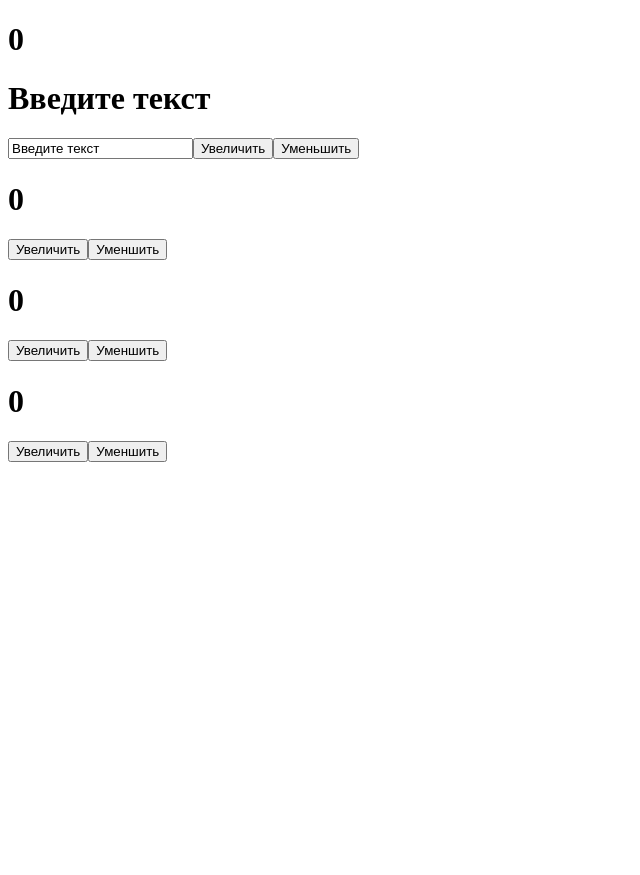
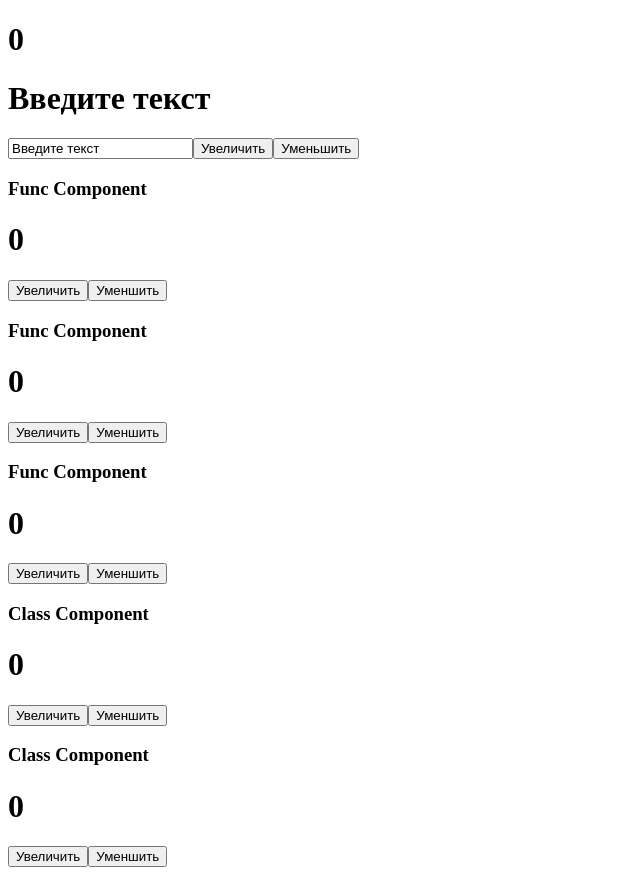
Before and after one commit to RainbowEclipsee/react-new-app, a React (Create React App) app: page / in a window 1280 px wide. Shown: the whole page, without its empty margins (0-640 px from the left). Before the commit the page ends 800 px from the top, so only its background shows below. Built offline with nearby package versions, Linux system fonts and the light colour scheme.

Commit message:
testClassComponent

```diff
--- a/src/App.js
+++ b/src/App.js
@@ -1,4 +1,5 @@
 import React, { useState } from 'react'
+import ClassCounter from './components/ClassCounter'
 import Counter from './components/Counter'
 
 function App() {
@@ -27,6 +28,8 @@
       <Counter />
       <Counter />
       <Counter />
+      <ClassCounter />
+      <ClassCounter />
     </div>
   )
 }
--- /dev/null
+++ b/src/components/ClassCounter.jsx
@@ -0,0 +1,32 @@
+import React from 'react'
+
+class ClassCounter extends React.Component {
+  constructor(props) {
+    super(props)
+    this.state = {
+      count: 0,
+    }
+    this.increment = this.increment.bind(this)
+    this.decrement = this.decrement.bind(this)
+  }
+
+  increment() {
+    this.setState({ count: this.state.count + 1 })
+  }
+  decrement() {
+    this.setState({ count: this.state.count - 1 })
+  }
+
+  render() {
+    return (
+      <div>
+        <h3>Class Component</h3>
+        <h1>{this.state.count}</h1>
+        <button onClick={this.increment}>Увеличить</button>
+        <button onClick={this.decrement}>Уменшить</button>
+      </div>
+    )
+  }
+}
+
+export default ClassCounter
--- a/src/components/Counter.jsx
+++ b/src/components/Counter.jsx
@@ -12,6 +12,7 @@
 
   return (
     <div>
+      <h3>Func Component</h3>
       <h1>{count}</h1>
       <button onClick={increment}>Увеличить</button>
       <button onClick={decrement}>Уменшить</button>
```
